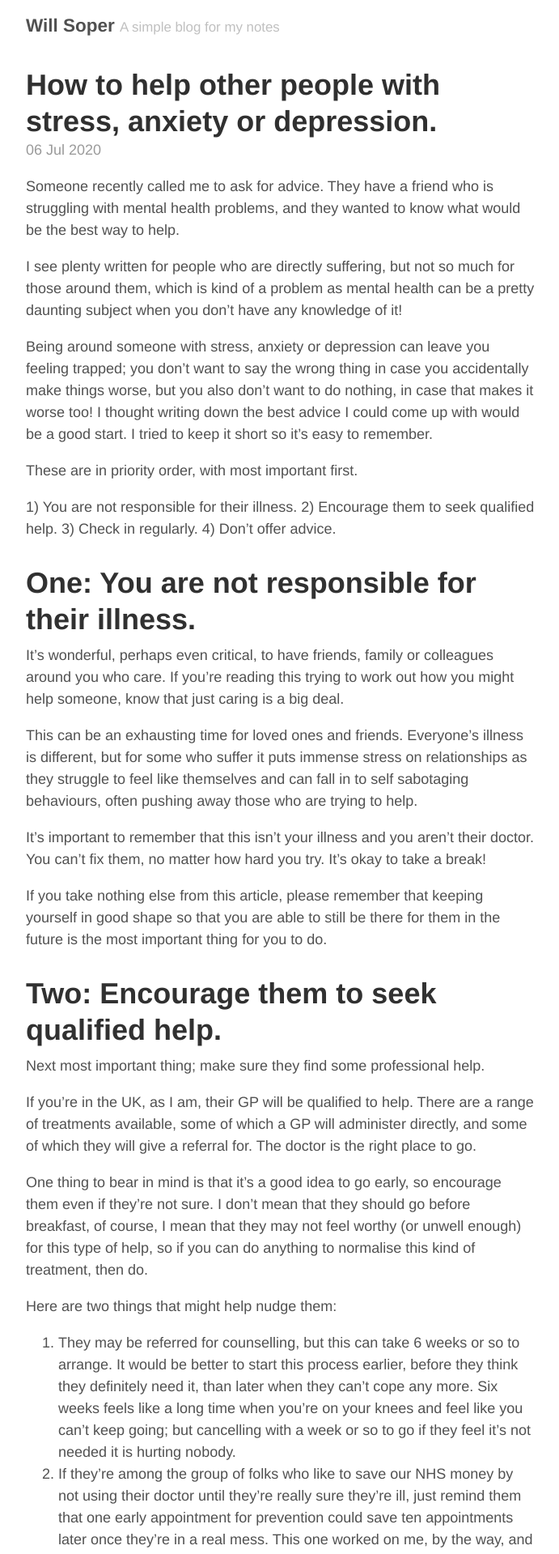
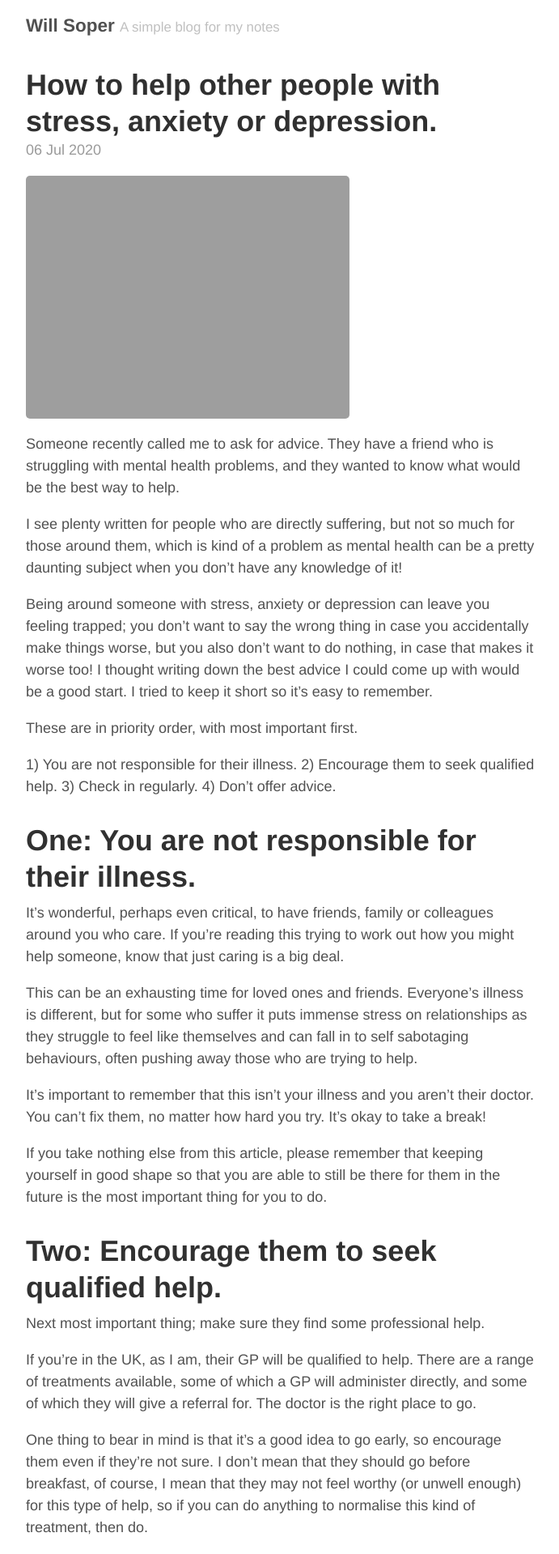
Before and after one commit to WillSoper/WillSoper.github.io, a Jekyll site: the page built from _posts/2020-07-06-helping-others-with-their-mental-health.md, in a window 1280 px wide. Shown: the top 1919 px of the page at 81% size, without its empty margins (293-984 px from the left). Built offline with Jekyll 4.4.1, drawn with Linux system fonts in a browser that asks for light colours.

Commit message:
Added image

```diff
--- a/_posts/2020-07-06-helping-others-with-their-mental-health.md
+++ b/_posts/2020-07-06-helping-others-with-their-mental-health.md
@@ -4,6 +4,8 @@
 published: true
 tags: mental-health
 ---
+
+![Helping others with their mental health; including "help" icon by Supalerk Laipawat from the Noun Project](https://willsoper.github.io/public/HelpingOthers.jpg)
 
 Someone recently called me to ask for advice. They have a friend who is struggling with mental health problems, and they wanted to know what would be the best way to help.
 
```
Also changed, not shown: public/HelpingOthers.png (added).
